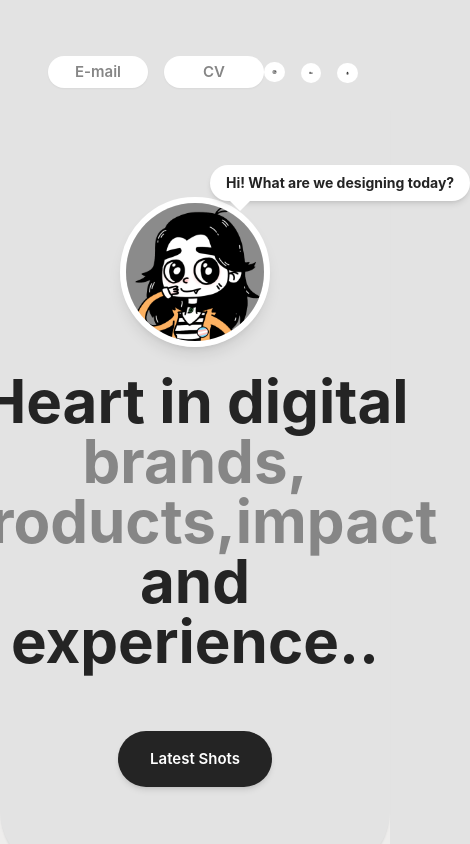
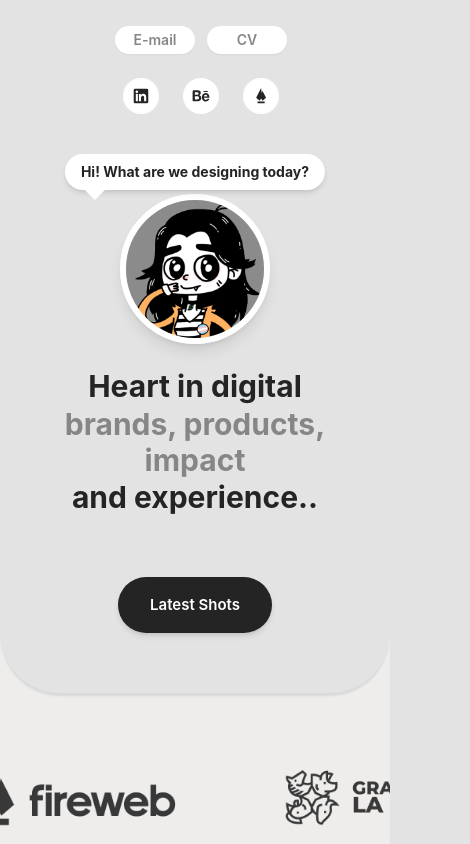
Before and after one commit to LuaFerGG/portafolio, a Vue app: page / in a window 390 px wide. Shown: the top 844 px of the page, 470 px wide, since content can reach past the window. Built offline with nearby package versions, Linux system fonts and the light colour scheme.

Commit message:
chore: Update base.css with new color values

```diff
--- a/src/App.vue
+++ b/src/App.vue
@@ -1,58 +1,78 @@
 <template>
-<header class="bg-[#e3e3e3] pt-[40px] pl-4 pr-4 lg:pl-20 lg:pr-20 z-10 transition-[padding] duration-300 ease-in-out">
-    <div class="flex items-center justify-between p-4 text-[#868686]">
-      <div class="flex items-center space-x-4 font-semibold">
+<header class="bg-[#e3e3e3] pt-[10px] sm:pt-[40px] pl-4 pr-4 lg:pl-20 lg:pr-20 z-10 transition-[padding] duration-300 ease-in-out">
+  <div class="flex flex-col sm:flex-row sm:items-center sm:justify-between gap-6 sm:gap-0 p-4 text-[#868686]">
+
+    <!-- Grupo: Email + Botones -->
+    <div class="flex flex-row justify-center sm:justify-start items-center space-x-3 sm:space-x-4 font-semibold order-1 sm:order-none">
       <span class="hidden sm:inline" v-show="!isMobile">luafergg@gmail.com</span>
 
       <!-- Botón Copiar -->
       <button
         @click="copyToClipboard"
-          class="bg-white shadow-sm w-[100px] px-4 py-1 rounded-full hover:bg-[#242424] hover:text-white transition">
-          {{isMobile ? 'E-mail' : 'Copy'}}
+        class="bg-white shadow-sm w-[80px] sm:w-[100px] px-2 sm:px-4 py-1 rounded-full hover:bg-[#242424] hover:text-white transition text-center text-sm sm:text-base">
+        {{ isMobile ? 'E-mail' : 'Copy' }}
       </button>
 
       <!-- Botón CV -->
       <a
         href="https://drive.google.com/file/d/14ONub5qdbXsatwyGjADjbIdWKlNV_r-l/view"
         target="_blank"
-          class="bg-white shadow-sm w-[100px] px-4 py-1 rounded-full hover:bg-[#242424] hover:text-white transition inline-block text-center">
+        class="bg-white shadow-sm w-[80px] sm:w-[100px] px-2 sm:px-4 py-1 rounded-full hover:bg-[#242424] hover:text-white transition inline-block text-center text-sm sm:text-base">
         CV
       </a>
     </div>
-      <div class="flex items-center space-x-4 text-[#868686]">
+
+<div class="flex justify-center sm:justify-end items-center flex-wrap gap-6 sm:gap-4 text-[#868686] order-2 sm:order-none">
+  <!-- LinkedIn (solo en móvil) -->
   <a
     href="https://www.linkedin.com/in/lua-ackermann-18014a355/"
     target="_blank"
-          class="social-link hover:underline hover:text-[#242424] hover:font-bold decoration-[#242424] transition flex items-center space-x-0">
+    class="social-link hover:underline hover:text-[#242424] hover:font-bold decoration-[#242424] transition flex items-center space-x-0 md:hidden">
     <img
       src="/icons/icon_linkedin.svg"
       alt="LinkedIn"
-            class="bg-white p-2 rounded-full w-9  inline-block lg:hidden" />
-          <span class="hidden lg:inline-block">LinkedIn</span>
+      class="bg-white p-2 ml-3 rounded-full w-9 inline-block" />
   </a>
-        <span class="hidden lg:inline">/</span>
-        <a href="https://www.behance.net/laferackerma1"
+  <!-- Nombre de LinkedIn en escritorio -->
+  <span class="lg:inline-block md:inline-block hidden hover:underline hover:text-[#242424] hover:font-bold decoration-[#242424] transition">LinkedIn</span>
+
+  <span class="hidden md:inline-block lg:inline">/</span>
+
+  <!-- Behance (solo en móvil) -->
+  <a
+    href="https://www.behance.net/laferackerma1"
     target="_blank"
-          class="social-link hover:underline hover:text-[#242424] hover:font-bold decoration-[#242424] transition">
+    class="social-link hover:underline hover:text-[#242424] hover:font-bold decoration-[#242424] transition flex items-center md:hidden">
     <img
       src="/icons/icon_behance.svg"
       alt="Behance"
-            class="bg-white p-2 rounded-full w-9 inline-block lg:hidden" />
-          <span class="hidden lg:inline-block">Behance</span>
+      class="bg-white p-2 rounded-full w-9 inline-block" />
   </a>
-        <span class="hidden lg:inline">/</span>
-        <a href="https://fireweb.digiapps.com.co"
+  <!-- Nombre de Behance en escritorio -->
+  <span class="lg:inline-block md:inline-block hidden hover:underline hover:text-[#242424] hover:font-bold decoration-[#242424] transition">Behance</span>
+
+  <span class="hidden md:inline-block  lg:inline">/</span>
+
+  <!-- Fireweb (solo en móvil) -->
+  <a
+    href="https://fireweb.digiapps.com.co"
     target="_blank"
-          class="social-link hover:underline hover:text-[#242424] hover:font-bold decoration-[#242424] transition">
+    class="social-link hover:underline hover:text-[#242424] hover:font-bold decoration-[#242424] transition flex items-center md:hidden">
     <img
       src="/icons/icon_fireweb.svg"
       alt="Fireweb"
-            class="bg-white p-2 rounded-full w-9 inline-block lg:hidden" />
-            <span class="hidden lg:inline-block">Fireweb</span>
+      class="bg-white p-2 rounded-full w-9 inline-block" />
   </a>
+  <!-- Nombre de Fireweb en escritorio -->
+  <span class="lg:inline-block hidden  md:inline-block hover:underline hover:text-[#242424] hover:font-bold decoration-[#242424] transition">Fireweb</span>
 </div>
+
   </div>
 </header>
+
+
+
+
 
   <!-- Notificación con animación de entrada y salida -->
   <transition name="fade-slide">
@@ -64,13 +84,13 @@
   </transition>
 
   <main class="bg-[#EEEDEC] h-screen"> <!--fondo- fondo-->
-  <div class="bg-[#e3e3e3] py-12 rounded-b-[60px] shadow-[0_4px_2px_-1px_#D9D9D9]">
-    <div class="flex justify-center items-start pt-[45px]">
+<div class="bg-[#e3e3e3] py-6 lg:py-12 rounded-b-[60px] shadow-[0_4px_2px_-1px_#D9D9D9]">
+    <div class="flex justify-center items-start pt-[40px]">
       <div class="relative">
         <img src="/foto.png" alt="Foto de perfil" class="w-[150px] rounded-full border-[6px] border-white shadow-lg object-cover"/>
 
         <!-- Burbuja de chat encima de la imagen -->
-        <div class="absolute -top-8 left-[60%] bg-white px-4 py-2 whitespace-nowrap rounded-3xl shadow-md text-sm text-[#242424] font-bold chat-bubble transition-all"
+<div class="absolute -top-10 left-1/2 sm:left-[60%] -translate-x-1/2 sm:translate-x-0 bg-white px-4 py-2 whitespace-nowrap rounded-3xl shadow-md text-sm text-[#242424] font-bold chat-bubble transition-all"
   @mouseover="handleHover" @mouseleave="handleLeave">
   {{ bubbleText }}
 
@@ -84,10 +104,14 @@
     <!-- Texto y titulo -->
     <section class=" flex flex-col justify-center items-center text-center py-6 px-4">
       <div class="">
-<h1 class="font-bold text-6xl text-[#242424]">Heart in digital<br />
-  <span class="inline-block text-6xl font-bold text-[#868686]">brands, products,impact</span>
-  <br/> and experience..
+<h1 class="font-bold text-3xl sm:text-4xl md:text-5xl lg:text-6xl text-[#242424] leading-tight">
+  Heart in digital<br />
+  <span class="inline-block text-3xl sm:text-4xl md:text-5xl lg:text-6xl font-bold text-[#868686]">
+    brands, products, impact
+  </span>
+  <br />and experience..
 </h1>
+
 
 <a href="https://www.behance.net/laferackerma1" target="_blank" rel="noopener noreferrer">
   <button
@@ -124,7 +148,7 @@
           transition: 'opacity 0.6s ease-in-out'
            }"
           @animationend="handleAnimationEnd">
-          <h1 class="font-bold text-6xl text-[#242424] leading-tight">
+          <h1 class="font-bold text-6xl sm:text-5xl text-[#242424] leading-tight">
               Bringing Vision to Life,<br>One Pixel at a Time
           </h1>
           </div>
@@ -192,7 +216,7 @@
       </div>
     </section>
 <section>
-  <div class="bg-[#e3e3e3] w-full flex flex-col justify-center items-center text-center pt-20 border-t border-[#d9d9d9] rounded-b-[60px] pb-20 shadow-[0_4px_3px_-1px_#D9D9D9] relative overflow-hidden">
+  <div class="bg-[#e3e3e3] w-full flex flex-col justify-center items-center text-center pt-[160px] border-t border-[#d9d9d9] rounded-b-[60px] pb-20 shadow-[0_4px_3px_-1px_#D9D9D9] relative overflow-hidden">
     <div class="relative">
       <img src="/foto.png" alt="Fer, diseñadora gráfica" class="w-[150px] rounded-full border-[6px] border-white shadow-lg object-cover"/>
 
@@ -259,10 +283,11 @@
 
     <!-- Burbuja siempre visible -->
 <div
-  class="absolute right-[-210px] top-[-150px] bg-white text-[#242424] font-bold text-sm px-4 py-2 rounded-xl shadow-md max-w-[400px] min-h-[20px] transition-all duration-500 ease-in-ou"
+  class="absolute top-[-220px] right-1/2 sm:right-[-150px] translate-x-1/2 sm:translate-x-0 bg-white text-[#242424] font-bold text-sm px-4 py-2 rounded-xl shadow-md max-w-[400px] min-h-[20px] transition-all duration-500 ease-in-out"
 >
   <!-- Triángulo tipo "cola" -->
-  <div class="absolute -left-2 top-3 w-0 h-0 border-y-8 border-y-transparent border-r-8 border-r-white"></div>
+  <div class="absolute bottom-0 left-5 w-0 h-0 border-l-[10px] border-l-transparent
+  border-r-[10px] border-r-transparent border-t-[10px] border-t-white translate-y-full"></div>
   {{ poemaActual }}
 </div>
       <!-- Título principal -->
```
Lines whose indentation alone changed are shown as unchanged.
